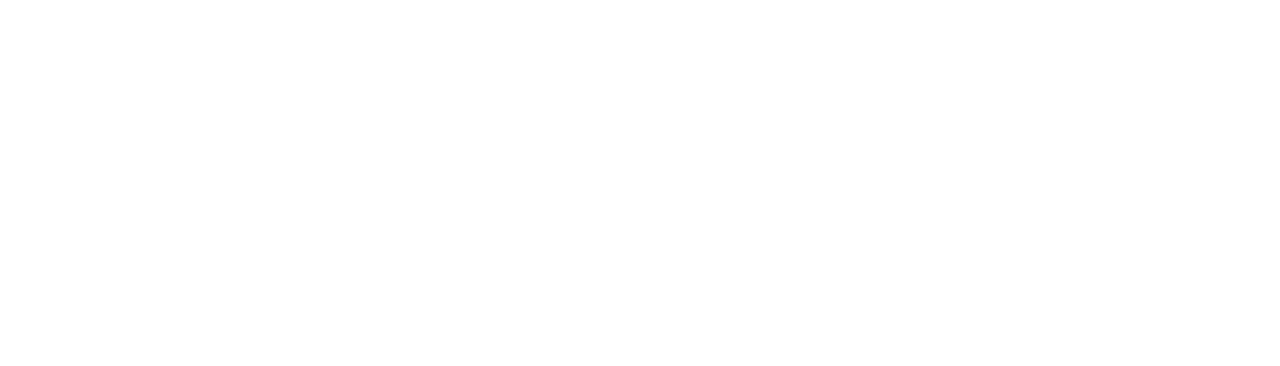
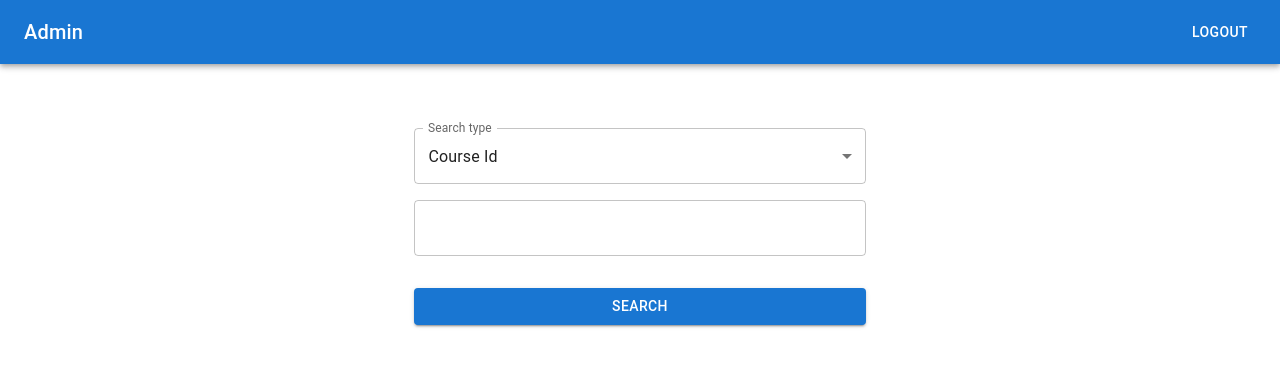
Before and after one commit to Izzy1647/UoM-COMP62542, a React (Create React App) app in the folder webapp/: page /admin in a window 1280 px wide. Before the commit this address had no page. Shown: the top 366 px of the page. Built offline with nearby package versions, Linux system fonts and the light colour scheme; what @devexpress/dx-react-scheduler-material-ui would draw is missing.

Commit message:
admin portal

```diff
--- a/webapp/src/App.tsx
+++ b/webapp/src/App.tsx
@@ -1,6 +1,7 @@
 import React from 'react'
 import { BrowserRouter, Routes, Route, Navigate } from 'react-router-dom'
 import './App.css'
+import Admin from './components/Admin/Admin'
 import Dashboard from './components/Dashboard/Dashboard'
 import SignIn from './components/SignIn/SignIn'
 
@@ -12,6 +13,7 @@
           <Route path="/" element={<Navigate to="/signin" />}></Route>
           <Route path="/signin" element={<SignIn />}></Route>
           <Route path="/dashboard/*" element={<Dashboard />}></Route>
+          <Route path="/admin" element={<Admin />}></Route>
         </Routes>
       </BrowserRouter>
     </>
--- /dev/null
+++ b/webapp/src/Components/Admin/Admin.tsx
@@ -0,0 +1,115 @@
+import * as React from 'react'
+import AppBar from '@mui/material/AppBar'
+import Box from '@mui/material/Box'
+import Toolbar from '@mui/material/Toolbar'
+import Typography from '@mui/material/Typography'
+import Button from '@mui/material/Button'
+import { useNavigate } from 'react-router-dom'
+import Select, { SelectChangeEvent } from '@mui/material/Select'
+import {
+  FormControl,
+  InputLabel,
+  MenuItem,
+  TextField,
+  LinearProgress
+} from '@mui/material'
+import Cookies from 'universal-cookie'
+import { getEnrollList } from '../../api/admin'
+import TableRow from './TableRow'
+
+export interface IEnrollTableProps {
+  courseId: string
+  studentId: string
+}
+
+export default function Admin() {
+  const cookies = new Cookies()
+  const navigate = useNavigate()
+  const [searchType, setSearchType] = React.useState('courseId')
+  const [showLoading, setShowLoading] = React.useState(false)
+  const [tableData, setTableData] = React.useState<IEnrollTableProps[]>([])
+
+  const handleLogout = () => {
+    sessionStorage.clear()
+    cookies.remove('token')
+    navigate('/')
+  }
+
+  const handleSearchTypeChange = (event: SelectChangeEvent) => {
+    setSearchType(event.target.value as string)
+  }
+
+  const handleShowLoading = (value: boolean) => {
+    setShowLoading(value)
+  }
+
+  const handleSubmitSearch = async (
+    event: React.FormEvent<HTMLFormElement>
+  ) => {
+    event.preventDefault()
+    const data = new FormData(event.currentTarget)
+    const id = data.get('id') as string
+    setShowLoading(true)
+    const res = await getEnrollList(searchType, id)
+    setShowLoading(false)
+    console.log('resL', res)
+    setTableData(res.data)
+  }
+
+  return (
+    <Box sx={{ flexGrow: 1, alignItems: 'center' }}>
+      <AppBar position="static">
+        <Toolbar>
+          <Typography variant="h6" component="div" sx={{ flexGrow: 1 }}>
+            Admin
+          </Typography>
+          <Button color="inherit" onClick={handleLogout}>
+            Logout
+          </Button>
+        </Toolbar>
+      </AppBar>
+
+      {showLoading && <LinearProgress />}
+
+      <Box
+        sx={{
+          marginTop: 8,
+          display: 'flex',
+          flexDirection: 'column',
+          alignItems: 'center'
+        }}
+      >
+        <Box component="form" noValidate onSubmit={handleSubmitSearch}>
+          <FormControl fullWidth>
+            <InputLabel>Search type</InputLabel>
+            <Select
+              value={searchType}
+              label="SearchType"
+              onChange={handleSearchTypeChange}
+            >
+              <MenuItem value={'courseId'}>Course Id</MenuItem>
+              <MenuItem value={'studentId'}>Student Id</MenuItem>
+            </Select>
+          </FormControl>
+          <TextField margin="normal" required fullWidth name="id" id="id" />
+          <Button
+            type="submit"
+            fullWidth
+            variant="contained"
+            sx={{ mt: 3, mb: 2 }}
+          >
+            Search
+          </Button>
+        </Box>
+      </Box>
+
+      {tableData.length !== 0 && (
+        <>
+          {tableData.map(row => {
+            return <TableRow {...row} showLoading={handleShowLoading} />
+          })}
+        </>
+      )}
+    </Box>
+  )
+}
--- /dev/null
+++ b/webapp/src/Components/Admin/TableRow.tsx
@@ -0,0 +1,34 @@
+import * as React from 'react'
+import { Button, Grid, Paper, Box, Divider } from '@mui/material'
+
+import './styles.css'
+import { optStudentOut } from '../../api/admin'
+
+export interface IRowProps {
+  courseId: string
+  studentId: string
+  showLoading?: (value: boolean) => void
+}
+
+export default function TableRow(props: IRowProps) {
+  const { courseId, studentId, showLoading } = props
+
+  const handleKickStudentOut = async () => {
+    showLoading!(true)
+    const res = await optStudentOut(studentId, courseId)
+    alert(res.message)
+    showLoading!(false)
+  }
+
+  return (
+    <>
+      <div className="rowContainer">
+        <p className="rowItem">{courseId}</p>
+        <Divider orientation="vertical" flexItem />
+        <p className="rowItem">{studentId}</p>
+        <Divider orientation="vertical" flexItem />
+        <Button onClick={handleKickStudentOut}> Opt-out</Button>
+      </div>
+    </>
+  )
+}
--- /dev/null
+++ b/webapp/src/Components/Admin/styles.css
@@ -0,0 +1,9 @@
+.rowContainer {
+  display: flex;
+  justify-content: center;
+}
+
+.rowItem {
+  /* margin: 2px 50px; */
+  padding: 0 10px;
+}
--- a/webapp/src/Components/SignIn/SignIn.tsx
+++ b/webapp/src/Components/SignIn/SignIn.tsx
@@ -18,6 +18,7 @@
 
 const cookies = new Cookies()
 const theme = createTheme()
+export const adminIds = ['17121469', '17120153']
 
 export default function SignIn() {
   const navigate = useNavigate()
@@ -55,7 +56,12 @@
       sessionStorage.setItem('user', JSON.stringify(res.user))
       setShowLoading(false)
       if (res.status) {
-        navigate('/dashboard/status', { state: { status: res.user.status } })
+        // admin
+        if (adminIds.indexOf(studentId) >= 0) {
+          navigate('/admin')
+        } else {
+          navigate('/dashboard/status', { state: { status: res.user.status } })
+        }
       } else {
         setShowAlert(true)
         setShowLoading(false)
--- /dev/null
+++ b/webapp/src/api/admin.ts
@@ -0,0 +1,23 @@
+import fetch from '../utils/fetch'
+import { API_PREFIX } from './constants'
+
+/**
+ * get enroll list
+ */
+export function getEnrollList(type: string, id: string) {
+  return fetch(`${API_PREFIX}/admin/optcourses?${type}=${id}`, {
+    method: 'GET'
+  })
+}
+
+/**
+ * opt student out from a course
+ */
+export function optStudentOut(studentId: string, courseId: string) {
+  return fetch(
+    `${API_PREFIX}/admin/optcourses?studentId=${studentId}&courseId=${courseId}`,
+    {
+      method: 'DELETE'
+    }
+  )
+}
```
